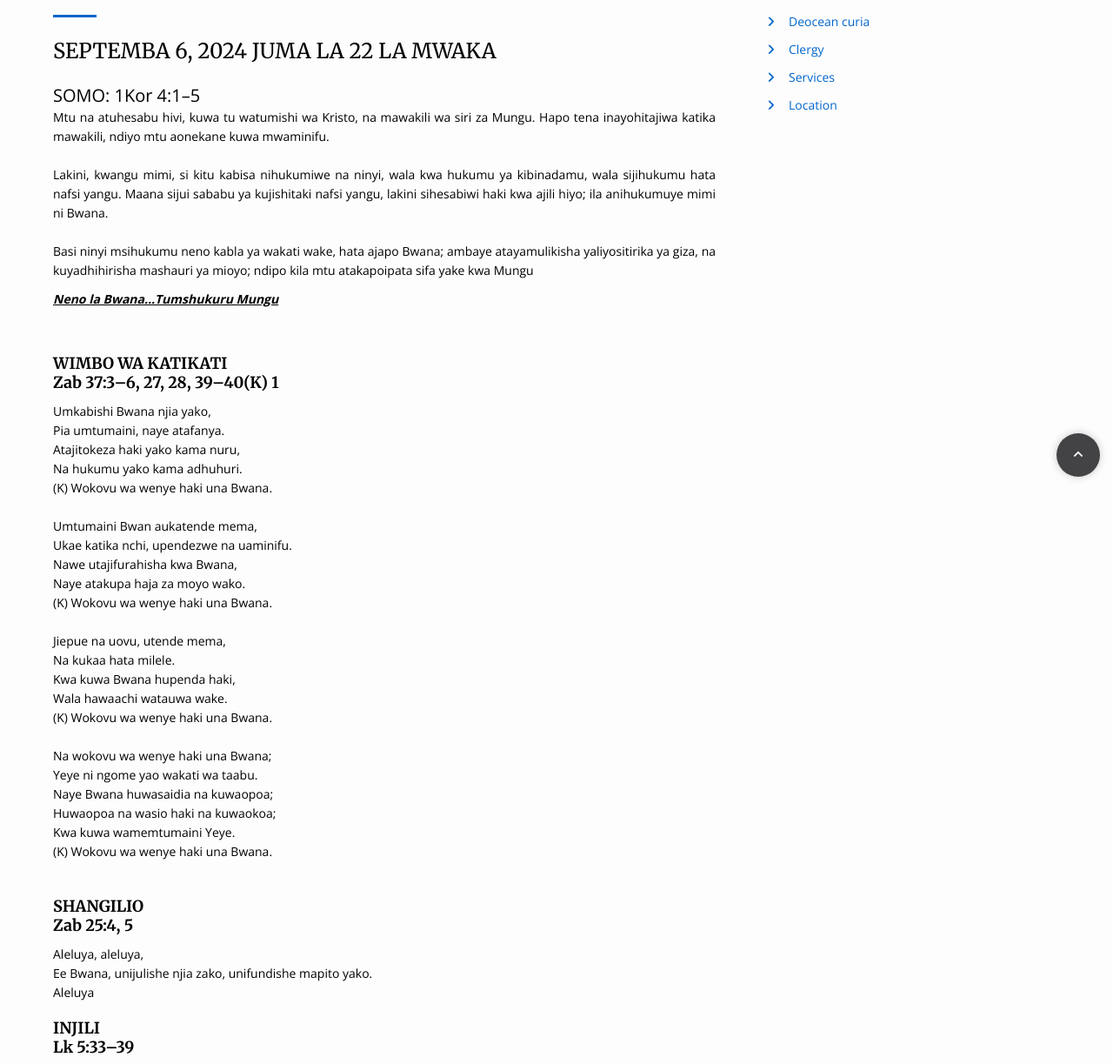
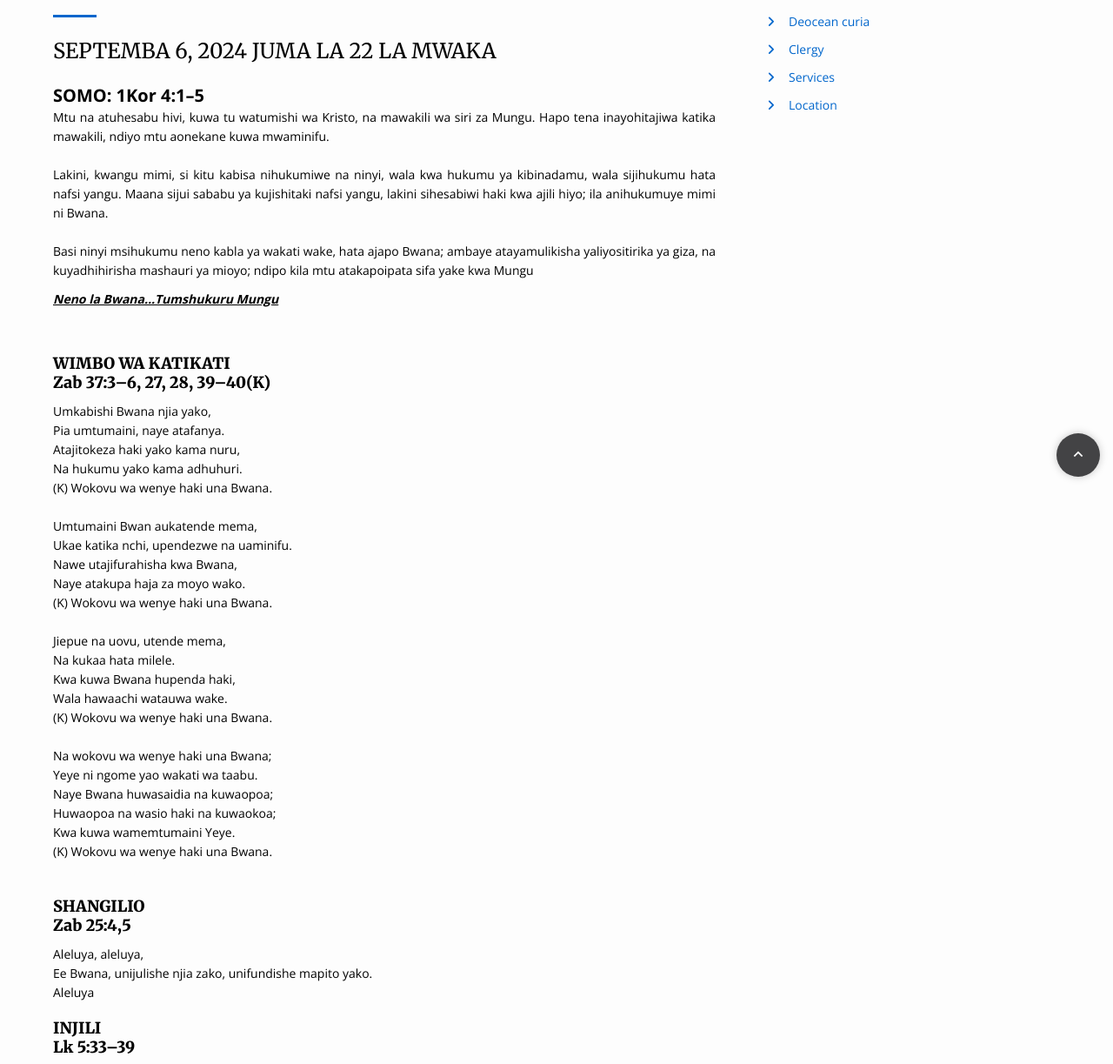
Before and after one commit to hilary71/Project-Church, a plain HTML site: page masomo ya misa.html in a window 1280 px wide. Shown: the part 337-1560 px from the top of the page at 87% size. Drawn offline with nearby package versions, Linux system fonts and the light colour scheme.

Commit message:
Update masomo ya misa.html

```diff
--- a/masomo ya misa.html
+++ b/masomo ya misa.html
@@ -366,16 +366,16 @@
                                         </h4>
 
 
-                            <h5> <a  style="color: #000;" href="">SOMO:
-                               1Kor 4:1–5 </h5>
+                            <h5> <a  style="color: #000;" href=""><b>SOMO:
+                               1Kor 4:1–5 </b></h5>
 
                             <p class="text-justify">Mtu na atuhesabu hivi, kuwa tu watumishi wa Kristo, na mawakili wa siri za Mungu. Hapo tena inayohitajiwa katika mawakili, ndiyo mtu aonekane kuwa mwaminifu. <br><br> Lakini, kwangu mimi, si kitu kabisa nihukumiwe na ninyi, wala kwa hukumu ya kibinadamu, wala sijihukumu hata nafsi yangu. Maana sijui sababu ya kujishitaki nafsi yangu, lakini sihesabiwi haki kwa ajili hiyo; ila anihukumuye mimi ni Bwana.<br><br> Basi ninyi msihukumu neno kabla ya wakati wake, hata ajapo Bwana; ambaye atayamulikisha yaliyositirika ya giza, na kuyadhihirisha mashauri ya mioyo; ndipo kila mtu atakapoipata sifa yake kwa Mungu</p>
                            <p class="text-justify fw-bold text-underline" style="font-style: italic;">
                             Neno la Bwana...Tumshukuru Mungu
                            </p><br>
 
-                           <h6 class="text-justify fw-bold">WIMBO WA KATIKATI  <br>
-                       Zab 37:3–6, 27, 28, 39–40(K) 1</h6>
+                           <h6 class="text-justify fw-bold"><b>WIMBO WA KATIKATI <br>
+                       Zab 37:3–6, 27, 28, 39–40(K)</b></h6>
 
                             <p class="text-justify">
 
@@ -429,16 +429,16 @@ Kwa kuwa wamemtumaini Yeye. <br>
 
                         </p>
 
-                        <h6 class="fw-bold">SHANGILIO <br>
-                         Zab 25:4, 5</h6>
+                        <h6 class="fw-bold"><b>SHANGILIO <br>
+                         Zab 25:4,5</b></h6>
 
                             <p>Aleluya, aleluya, <br>
                                Ee Bwana, unijulishe njia zako, unifundishe mapito yako.<br>
 
                                 Aleluya</p>
 
-                                <h6 class="fw-bold">INJILI <br>
-                                    Lk 5:33–39</h6>
+                                <h6 class="fw-bold"><b>INJILI <br>
+                                    Lk 5:33–39</b></h6>
 
                                     <p class="text-justify">Mafarisayo na waandishi walimwambia Yesu, Wanafunzi wa Yohane hufunga mara nyingi, na kuomba dua; na kadhalika wanafunzi wa Mafarisayo; lakini wanafunzi wako hula na kunywa! <br><br>Lakini Yesu akawaambia, Je! Mwaweza kuwafanya wafunge walioalikwa arusini, akiwapo bwana arusi pamoja nao? Lakini siku zitakuja watakapoondolewa bwana arusi, ndipo watakapofunga siku zile.<br><br> Akawaambia na mithali, Hakuna akataye kiraka cha vazi jipya na kukitia katika vazi kuukuu; na kama akitia, amelikata lile jipya, na kile kiraka cha vazi jipya hakilingani na lile vazi kuukuu. Wala hakuna mtu atiaye divai mpya katika viriba vikuukuu; na kama akitia, ile divai mpya itavipasua vile viriba, divai yenyewe itamwgika, na viriba vitaharibika. <br><br> Lakini divai mpya sharti kutiwa katika viriba vipya. Wala hakuna anyway divai ya kale akatamani divai mpya; kwa kuwa asema, Ile ya kale ndiyo iliyo njema.</p>
 
```
